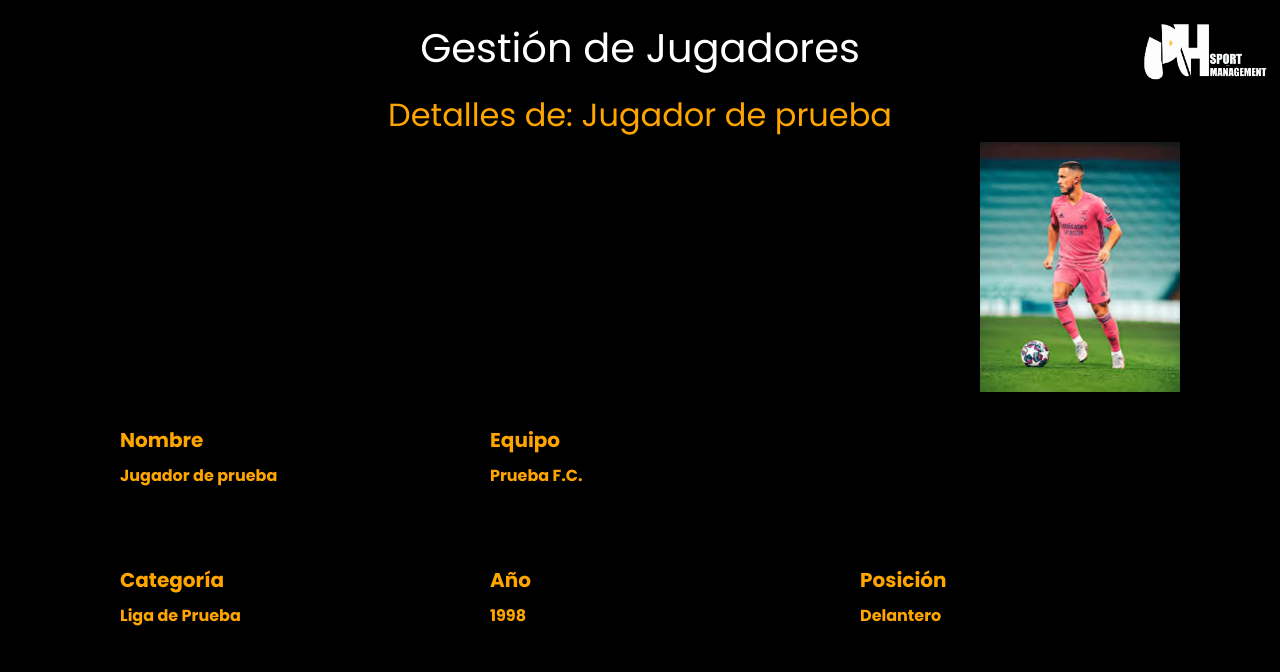
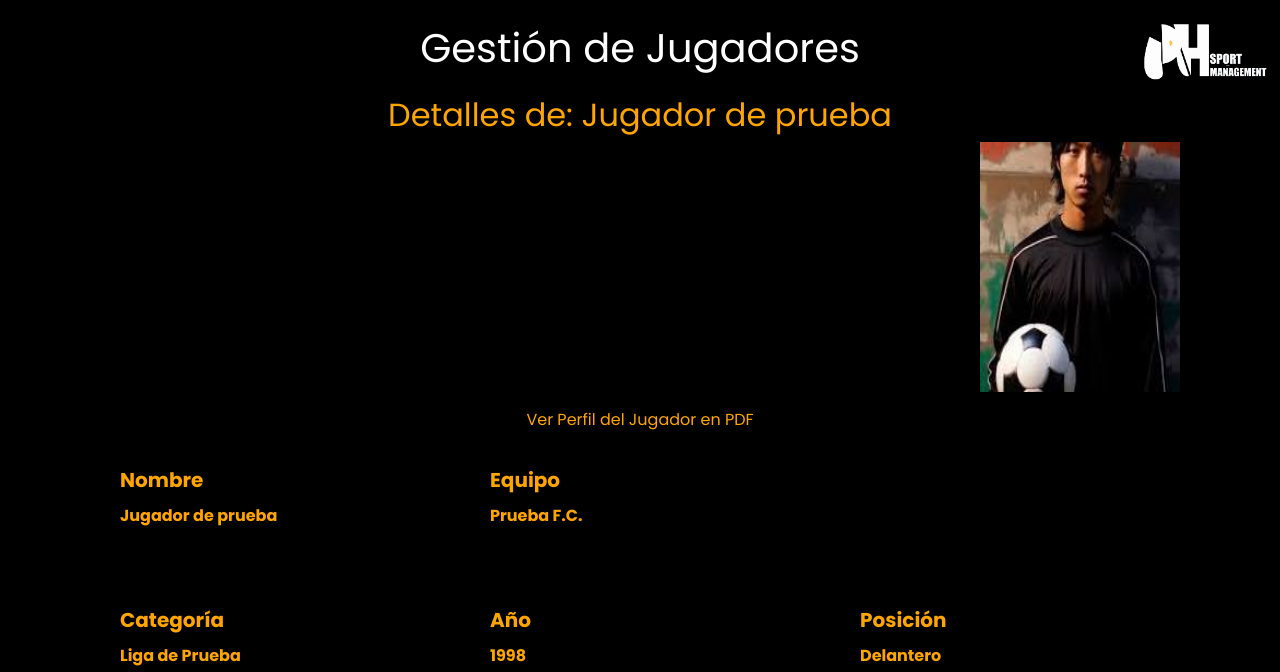
Before and after one commit to guilleagudev/crudjugadores, a Django app: page /jugador/6/ in a window 1280 px wide. Shown: the top 672 px of the page. Run offline with Django 5.2, Linux system fonts and the light colour scheme; a user stored in the database is signed in; data comes from the database, SQL or seed files in the repository; some libraries are stand-ins or nearby versions.

Commit message:
He hecho los cambios definitivos

```diff
--- a/apli/jugadores/forms.py
+++ b/apli/jugadores/forms.py
@@ -10,7 +10,7 @@
 class JugadorForm(forms.ModelForm):
     class Meta:
         model = Jugador
-        fields = ['nombre','equipo', 'categoria', 'ano', 'posicion', 'trayectoria', 'pais', 'seleccion', 'img1' ]
+        fields = ['nombre','equipo', 'categoria', 'ano', 'posicion', 'trayectoria', 'pais', 'seleccion', 'img1', 'perfil_pdf' ]
 
 class CarpetaForm(forms.ModelForm):
     class Meta:
--- a/apli/jugadores/models.py
+++ b/apli/jugadores/models.py
@@ -12,8 +12,8 @@
     pais = models.CharField(max_length=20)
     seleccion = models.CharField(max_length=300, blank=True)
     img1 = models.ImageField(upload_to='covers/', blank=True, null=True)
-    img2 = models.ImageField(upload_to='covers/', blank=True, null=True)
-    img3 = models.ImageField(upload_to='covers/', blank=True, null=True)
+    perfil_pdf = models.FileField(upload_to='perfiles/', blank = True, null=True)
+
     def __str__(self):
         return self.nombre
 
@@ -26,9 +26,10 @@
         return f"{self.nombre} - {self.jugador.nombre}"
 
 class PDF(models.Model):
-    carpeta = models.ForeignKey(Carpeta, related_name='pdfs', on_delete=models.CASCADE)
+    carpeta = models.ForeignKey(Carpeta, related_name='pdfs', on_delete=models.CASCADE, null=True, blank=True)
     archivo = models.FileField(upload_to='pdfs/')
     descripcion = models.CharField(max_length=255, blank=True)
+    jugador = models.ForeignKey(Jugador, on_delete=models.CASCADE, null=True, blank=True)
 
     def __str__(self):
         return f"{self.archivo.name} - {self.carpeta.nombre}"
--- a/apli/jugadores/templates/jugadores/detalle_jugador.html
+++ b/apli/jugadores/templates/jugadores/detalle_jugador.html
@@ -13,7 +13,15 @@
                 <img src="{% static 'img/default_profile.png' %}" alt="{{ jugador.nombre }} - Perfil" class="img-fluid" style="max-width: 200px; height: 250px;">
             {% endif %}
         </div>
-
+        {% if jugador.perfil_pdf %}
+    <p class="text-center" style="color: #FFA500;">
+        <a href="{{ jugador.perfil_pdf.url }}" target="_blank" style="color: #FFA500; text-decoration: none;">
+            Ver Perfil del Jugador en PDF
+        </a>
+    </p>
+{% else %}
+    <p class="text-center" style="color: #FFA500;">No hay perfil PDF disponible para este jugador.</p>
+{% endif %}
         <!-- Información General en Texto Naranja sobre Fondo Negro -->
         <!-- Añadir margin-bottom para subir los datos -->
         <div class="row mt-3 mb-4" style="background-color: black;">
--- a/apli/jugadores/views.py
+++ b/apli/jugadores/views.py
@@ -192,24 +192,7 @@
         return redirect('jugadores:lista_jugadores')
 
     return render(request, 'jugadores/eliminar_jugador.html', {'jugador': jugador})
-@login_required
-def editar_jugador(request, jugador_id):
-    jugador = get_object_or_404(Jugador, id=jugador_id)
 
-    if request.method == 'POST':
-        form = JugadorForm(request.POST, instance=jugador)
-        if form.is_valid():
-            form.save()
-            return redirect('jugadores:detalle_jugador', jugador_id=jugador.id)
-    else:
-        form = JugadorForm(instance=jugador)
-
-    context = {
-        'form': form,
-        'jugador': jugador
-    }
-
-    return render(request, 'jugadores/editar_jugador.html', context)
 @login_required
 def eliminar_subcarpeta(request, subcarpeta_id):
     subcarpeta = get_object_or_404(Carpeta, id=subcarpeta_id)
```
Also changed, not shown: apli/jugadores/templates/jugadores/editar_jugador.html (+4 -3 lines), apli/db.sqlite3, apli/jugadores/migrations/0003_remove_jugador_img2_remove_jugador_img3_and_more.py (added), apli/media/covers/bbsote.jpg (added), apli/media/covers/prueba2.jpg (added), 3 other files.
